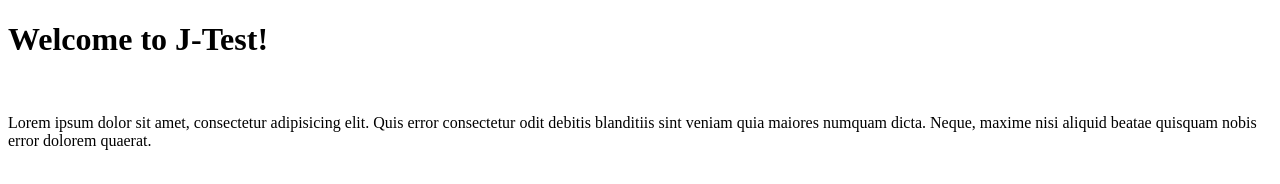
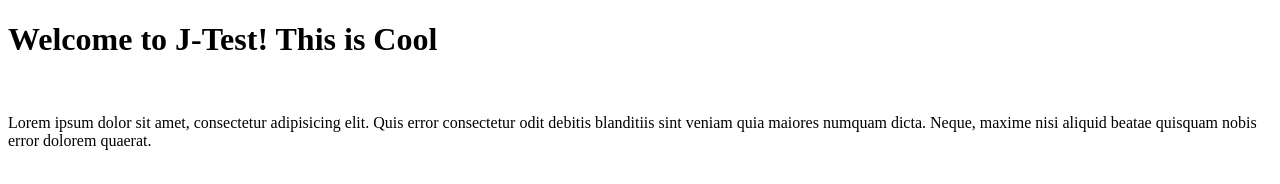
Before and after one commit to 232web/gtest, a plain HTML site: page index.html in a window 1280 px wide. Drawn offline with Linux system fonts and the light colour scheme.

Commit message:
Update index.html
Add this is Cool to <h1>

```diff
--- a/index.html
+++ b/index.html
@@ -9,7 +9,7 @@
 </head>
 <body>
 
-<h1>Welcome to J-Test!</h1>
+<h1>Welcome to J-Test! This is Cool</h1>
 <br>
 <p>Lorem ipsum dolor sit amet, consectetur adipisicing elit. Quis error consectetur odit debitis blanditiis sint veniam quia maiores numquam dicta. Neque, maxime nisi aliquid beatae quisquam nobis error dolorem quaerat.</p>
 
```
